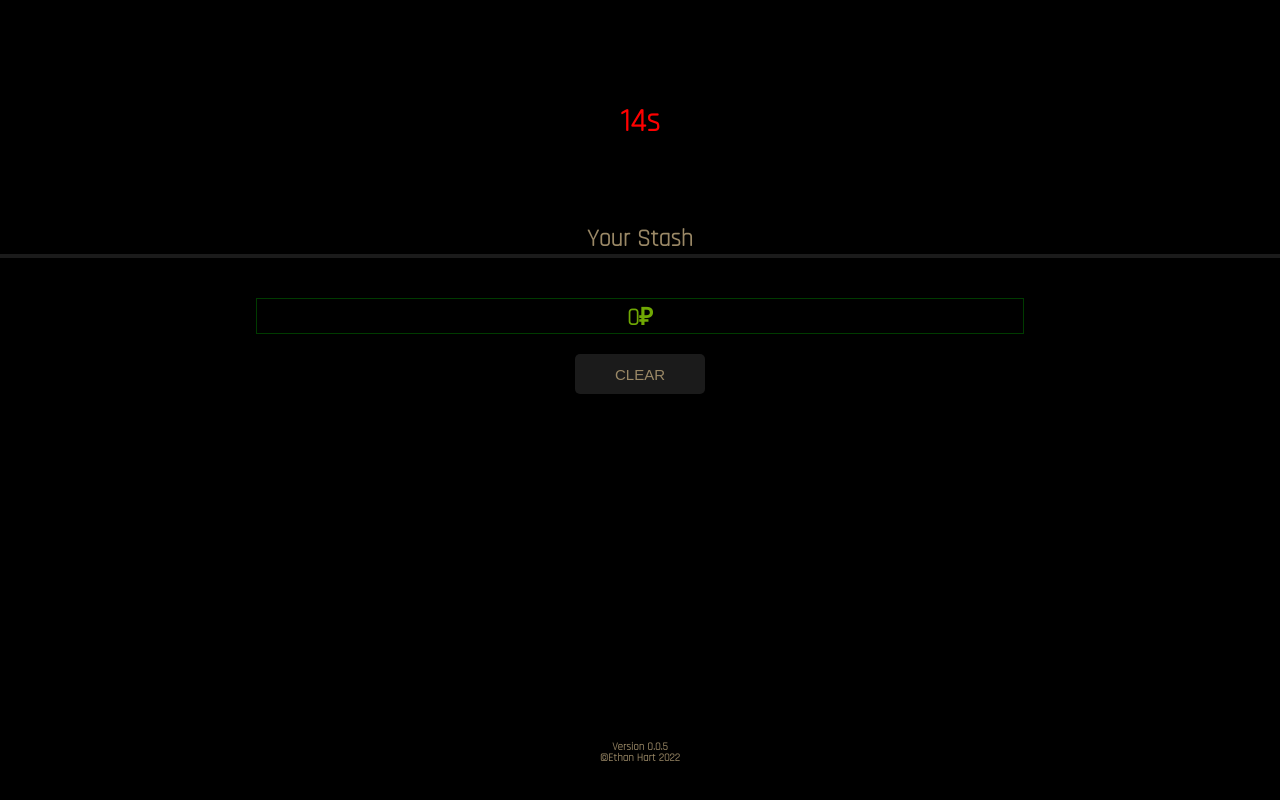
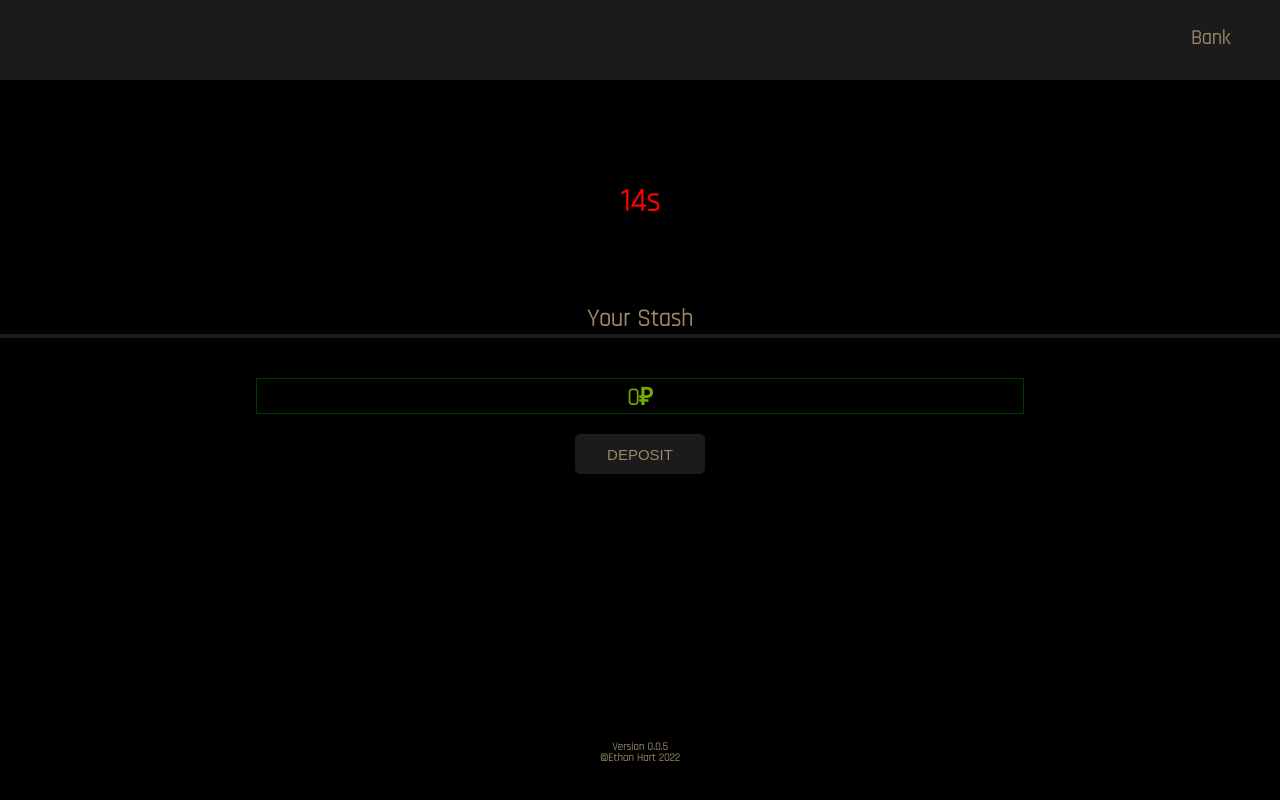
Before and after one commit to ethanhart35/Karkov, a website with bundled scripts: page index.html in a window 1280 px wide. Both pictures are taken after a click on the button "LOOT". Built offline with nearby package versions, Linux system fonts and the light colour scheme.

Commit message:
Started a navbar

```diff
--- a/app.js
+++ b/app.js
@@ -11,7 +11,7 @@ import { loot } from "./loot.js";
         var time = 15;
         $("#roll").hide();
         $(".loot-container").empty();
-        $("#clear").show();
+        $("#bank").show();
         $(".stash").show();
         $(".balance").show();
         $(".loot-container").html("<p class = time>" + time + "s" + "</p>");
@@ -89,7 +89,7 @@ import { loot } from "./loot.js";
 
 
     //on button click run the clear function
-    $("#clear").click(clear);
+    $("#bank").click(clear);
 
     //Resets balance element to 0
     function clear() {
--- a/index.html
+++ b/index.html
@@ -14,6 +14,10 @@
 
 <body>
 
+    <div class="nav">
+        <a href="">Bank</a>
+    </div>
+
     <div class="loot-container" >
         <h1>Karkov</h1>
     </div>
@@ -27,7 +31,7 @@
     <h2 class="balance">0₽</h2>
 
     <div class="button-container2">
-        <button id="clear">CLEAR</button>
+        <button id="bank">DEPOSIT</button>
     </div>
 
     <h6>Version 0.0.5<br>©Ethan Hart 2022</h6>
--- a/style.css
+++ b/style.css
@@ -1,7 +1,11 @@
 @import url('https://fonts.googleapis.com/css2?family=Rajdhani:wght@300&family=Ubuntu:wght@300&display=swap');
 
 
-
+html,
+body {
+    margin: 0;
+    padding: 0;
+}
 
 
 html {
@@ -12,6 +16,14 @@ html {
 body {
     background-color: #000;
     margin: 0;
+}
+
+.nav {
+    top: -1px;
+    height: 60px;
+    background-color: #1B1B1B;
+    padding: 10px;
+    overflow: hidden;
 }
 
 @keyframes slideInFromTop {
@@ -77,6 +89,16 @@ p {
     bottom: -10px;
 }
 
+a {
+    text-decoration: none;
+    color: inherit;
+    font-size: 20px;
+    font-weight: bold;
+    position: absolute;
+    right: 50px;
+    top: 25px
+}
+
 .time {
     color: red;
     font-size: 32px;
@@ -129,7 +151,7 @@ p {
     background-color: #9a8866;
 }
 
-#clear {
+#bank {
     display: none;
     color: #9a8866;
     background-color: #1B1B1B;
@@ -141,7 +163,7 @@ p {
     font-size: 15px;
 }
 
-#clear:hover {
+#bank:hover {
     transition: .2s ease-in;
     color: #000;
     background-color: #9a8866;
```
